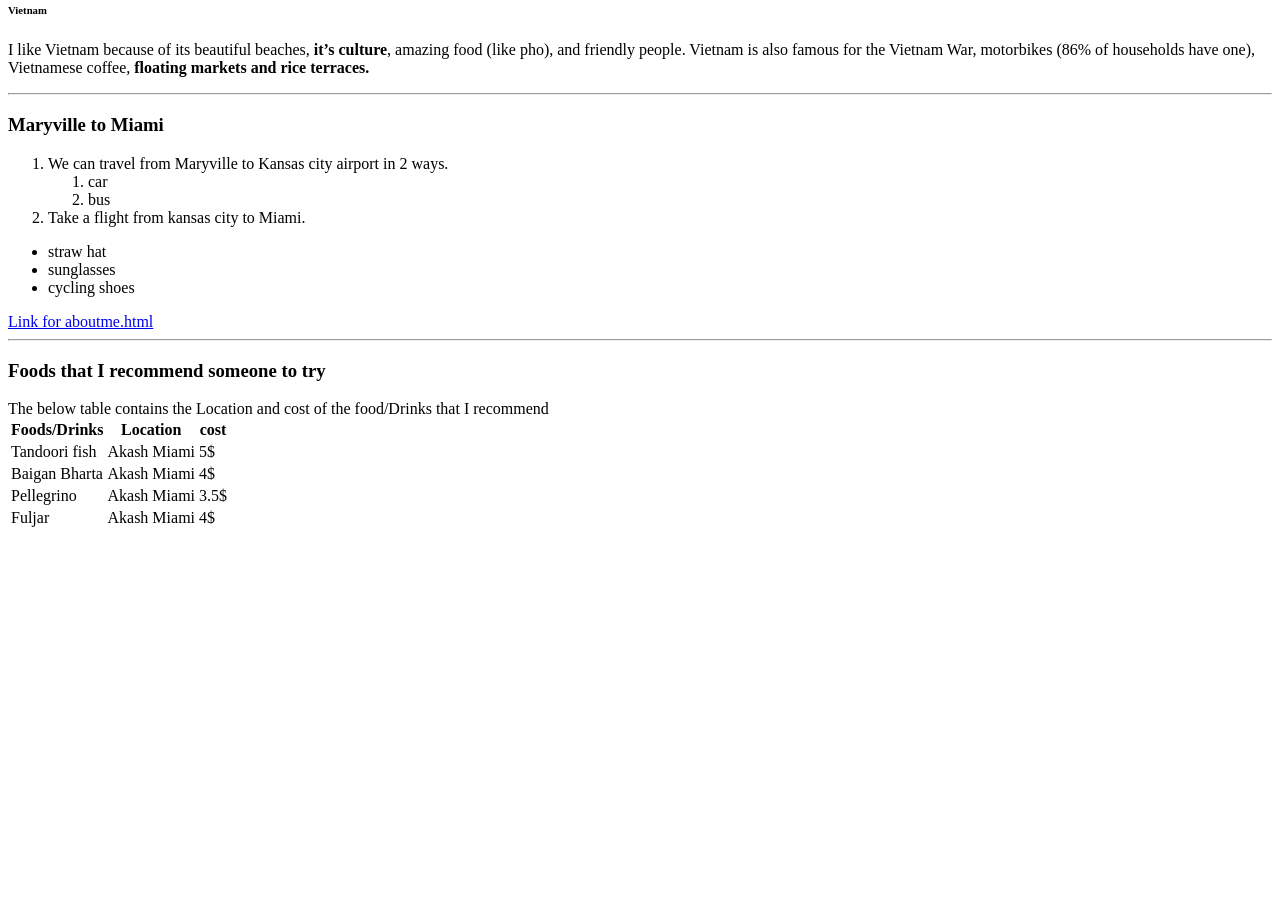
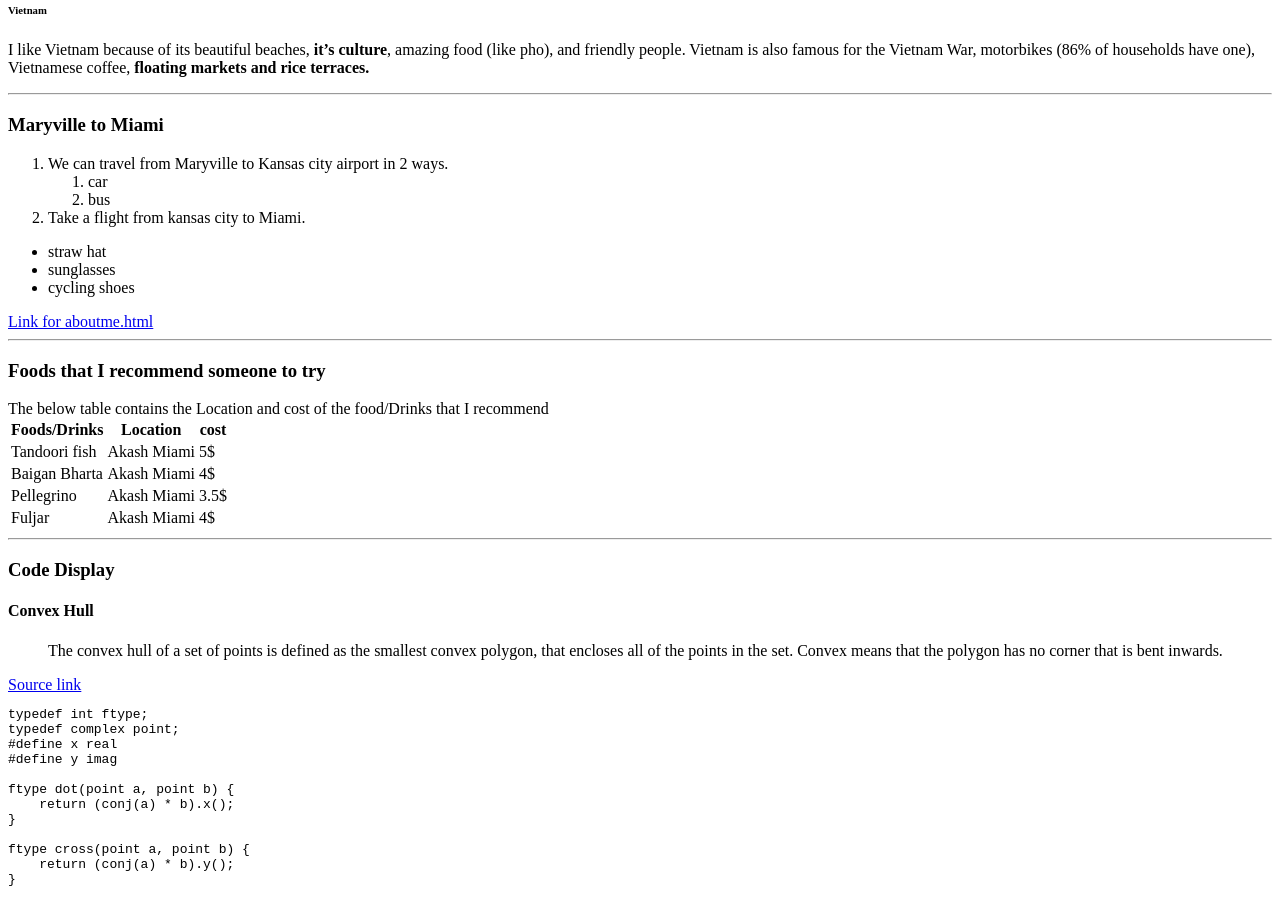
Before and after one commit to 44-563-WebApps-F21/webapps-f21-assignment-3-S5454528, a plain HTML site: page index.html in a window 1280 px wide. Shown: the part 79-979 px from the top of the page. Before the commit the page ends 800 px from the top, so only its background shows below. Drawn offline with Linux system fonts and the light colour scheme.

Commit message:
Code Display for convex hull

```diff
--- a/index.html
+++ b/index.html
@@ -61,5 +61,31 @@ The below table contains the Location and cost of the food/Drinks that I recomme
         <td> 4$ </td>
     </tr>
 </table>
+
+<hr>
+
+<h3>Code Display</h3>
+<h4>Convex Hull</h4>
+<blockquote> The convex hull of a set of points is defined as the smallest convex polygon,
+    that encloses all of the points in the set. Convex means that the polygon has no corner
+    that is bent inwards.</blockquote >
+
+<a href= https://medium.com/@pascal.sommer.ch/a-gentle-introduction-to-the-convex-hull-problem-62dfcabee90c > Source link </a>
+
+<pre>
+typedef int ftype;
+typedef complex<ftype> point;
+#define x real
+#define y imag
+
+ftype dot(point a, point b) {
+    return (conj(a) * b).x();
+}
+
+ftype cross(point a, point b) {
+    return (conj(a) * b).y();
+}
+</pre>
+
     </body>
 </html>
```
